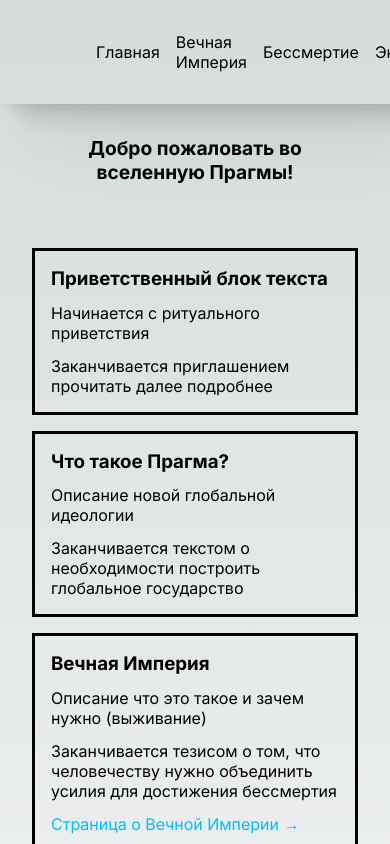
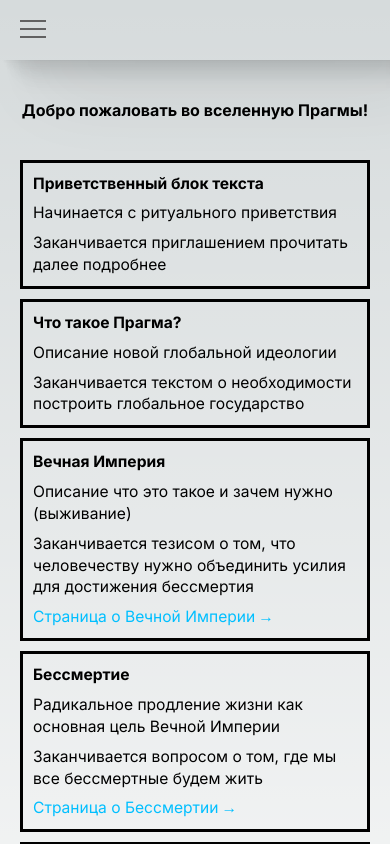
Before and after one commit to sutangu/pragma-universe-web, a Next.js app: page / in a window 390 px wide. Shown: the top 844 px of the page. Built offline with nearby package versions, Linux system fonts and the light colour scheme.

Commit message:
#1 update mobile version + add mobile menu

```diff
--- a/src/app/globals.css
+++ b/src/app/globals.css
@@ -81,6 +81,7 @@
 
 html,
 body {
+  font-size: 10px;
   max-width: 100vw;
   overflow-x: hidden;
 }
@@ -96,12 +97,26 @@ body {
 }
 
 h1, .h1 {
-  font-size: clamp(1.2rem, 4vw, 3rem);
+  font-size: clamp(1.6rem, 4vw, 3.4rem);
   text-align: center;
+}
+
+h2, .h2 {
+  font-size: clamp(1.4rem, 4vw, 2.8rem);
+}
+
+h3, .h3 {
+  font-size: clamp(1.2rem, 4vw, 2.2rem);
+}
+
+p, .p, li {
+  font-size: clamp(1.2rem, 4vw, 1.6rem);
+  line-height: 140%;
 }
 
 a {
   color: inherit;
+  font-size: clamp(1.2rem, 4vw, 1.6rem);
   text-decoration: none;
 }
 
--- a/src/app/page.module.scss
+++ b/src/app/page.module.scss
@@ -5,7 +5,7 @@
   padding: 4rem 6rem;
 
   @media(max-width: 1280px) {
-    padding: 2rem;
+    padding: 4rem 2rem 2rem;
   }
 }
 
--- a/src/components/footer/Footer.module.scss
+++ b/src/components/footer/Footer.module.scss
@@ -1,6 +1,10 @@
 .nav {
   display: flex;
   padding: 2rem 6rem;
+
+  @media (max-width: 768px) {
+    padding: 2rem;
+  }
 }
 
 .list {
@@ -11,6 +15,10 @@
 
   &:not(:first-child) {
     margin-left: 6rem;
+
+    @media (max-width: 768px) {
+      margin-left: 2rem;
+    }
   }
 
   .item {
@@ -31,6 +39,8 @@
 }
 
 .year {
+  font-size: clamp(1.2rem, 4vw, 1.6rem);
+  line-height: 140%;
   margin: 1rem 0;
   text-align: center;
 }
--- a/src/components/header/Header.module.scss
+++ b/src/components/header/Header.module.scss
@@ -6,11 +6,31 @@
     22.3px 22.3px 17.9px rgba(0, 0, 0, 0.042),
     21.8px 11.8px 23.4px rgba(0, 0, 0, 0.05),
     40px 30px 80px rgba(0, 0, 0, 0.07);
+  height: 5.95rem;
+
+  nav {
+    display: block;
+  }
+
+  div {
+    display: none;
+  }
+
+  @media (max-width: 992px) {
+    nav {
+      display: none;
+    }
+
+    div {
+      display: block;
+    }
+  }
 }
 
 .list {
+  align-items: center;
   display: flex;
-  align-items: center;
+  font-size: 1.6rem;
   padding: 2rem 6rem;
   list-style: none;
 
--- a/src/components/header/Header.tsx
+++ b/src/components/header/Header.tsx
@@ -1,23 +1,30 @@
+import MobileMenu from '@/components/header/MobileMenu/MobileMenu';
 import { nav } from '@/components/navigation';
 import Link from 'next/link';
+import { useMemo } from 'react';
+
 import cs from './Header.module.scss';
 
-export default function Header () {
+export default function Header() {
+  const navMenu = useMemo(() => {
     return (
-    <header className={cs.header}>
       <nav>
         <ul className={cs.list}>
-          {
-            nav.map((item) => (
+          {nav.map((item) => (
             <li className={cs.item} key={item.path}>
               <Link href={item.path}>
                 {item.name}
               </Link>
-              </li>
-            ))
-          }
+            </li>))}
         </ul>
       </nav>
+    );
+  }, []);
+
+  return (
+    <header className={cs.header}>
+      {navMenu}
+      <MobileMenu nav={nav} />
     </header>
   );
 }
--- /dev/null
+++ b/src/components/header/MobileMenu/MobileMenu.module.scss
@@ -0,0 +1,87 @@
+.hamburger {
+  $selector: &;
+
+  &__toggle {
+    opacity: 0;
+
+    &:checked + #{$selector}__btn > span {
+      transform: rotate(45deg);
+    }
+
+    &:checked + #{$selector}__btn > span::before {
+      top: 0;
+      transform: rotate(0deg);
+    }
+
+    &:checked + #{$selector}__btn > span::after {
+      top: 0;
+      transform: rotate(90deg);
+    }
+
+    &:checked ~ #{$selector}__list {
+      left: 0 !important;
+    }
+  }
+
+  &__btn {
+    position: absolute;
+    top: 2.8rem;
+    left: 2rem;
+    width: 2.6rem;
+    height: 2.6rem;
+    cursor: pointer;
+    z-index: 2;
+
+    > span,
+    > span::before,
+    > span::after {
+      display: block;
+      position: absolute;
+      width: 100%;
+      height: .2rem;
+      background-color: #616161;
+      transition-duration: .25s;
+    }
+
+    > span::before {
+      content: '';
+      top: -.8rem;
+    }
+
+    > span::after {
+      content: '';
+      top: .8rem;
+    }
+  }
+
+  &__list {
+    display: block;
+    position: fixed;
+    top: 0;
+    left: -100%;
+    width: 30rem;
+    height: 100%;
+    margin: 0;
+    padding: 8rem 0;
+    list-style: none;
+    background-color: #ECEFF1;
+    box-shadow: .2rem .2rem .6rem rgba(0, 0, 0, .4);
+    transition-duration: .25s;
+    z-index: 1;
+  }
+
+  &__item {
+    display: block;
+    padding: 1.2rem 2.4rem;
+    color: #333;
+    font-family: 'Roboto', sans-serif;
+    font-size: 2rem;
+    font-weight: 600;
+    text-decoration: none;
+    transition-duration: .25s;
+
+    &:hover {
+      background-color: #CFD8DC;
+    }
+  }
+}
--- /dev/null
+++ b/src/components/header/MobileMenu/MobileMenu.tsx
@@ -0,0 +1,28 @@
+import cs from './MobileMenu.module.scss';
+import { NavigationMenuInterface } from '@/interfaces';
+import Link from 'next/link';
+
+const MobileMenu = ({ nav }: NavigationMenuInterface[]) => {
+  return (
+    <div className={cs.hamburger}>
+      <input className={cs.hamburger__toggle} id="menu__toggle" type="checkbox" />
+      <label className={cs.hamburger__btn} htmlFor="menu__toggle">
+        <span></span>
+      </label>
+
+      <ul className={cs.hamburger__list}>
+        {
+          nav.map((item) => (
+            <li className={cs.hamburger__item} key={item.path}>
+              <Link href={item.path}>
+                {item.name}
+              </Link>
+            </li>
+          ))
+        }
+      </ul>
+    </div>
+  );
+};
+
+export default MobileMenu;
--- a/src/components/navigation.ts
+++ b/src/components/navigation.ts
@@ -1,4 +1,6 @@
-export const nav = [
+import { NavigationMenuInterface } from '@/interfaces';
+
+export const nav: NavigationMenuInterface[] = [
   {
     path: '/',
     name: 'Главная',
--- /dev/null
+++ b/src/interfaces/index.ts
@@ -0,0 +1 @@
+export * from './navigation-menu';
--- /dev/null
+++ b/src/interfaces/navigation-menu.ts
@@ -0,0 +1,4 @@
+export interface NavigationMenuInterface {
+  path: string;
+  name: string;
+}
```
Lines whose indentation alone changed are shown as unchanged.
